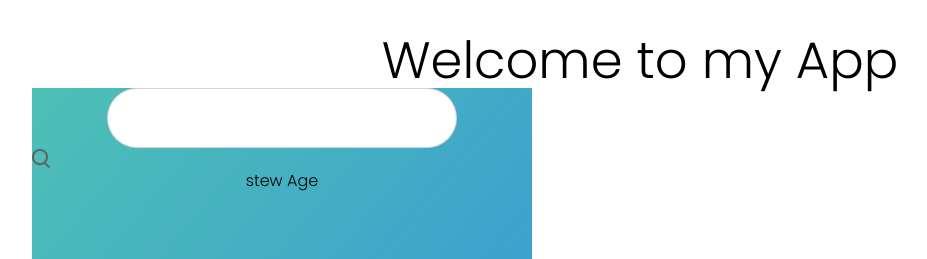
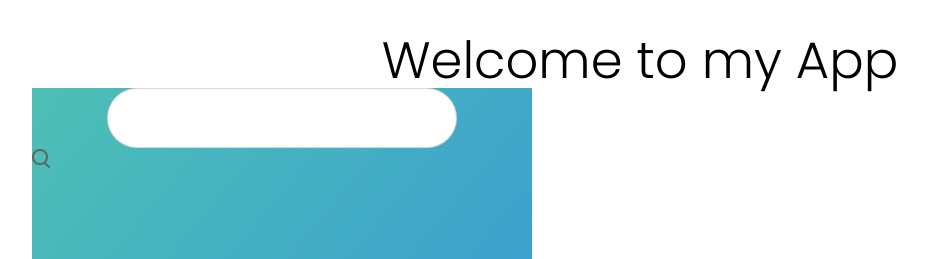
Before and after one commit to Sochuks/react-weather-app, a React (Vite) app: page / in a window 1280 px wide. Shown: the top 259 px of the page, without its empty margins (0-927 px from the left). Built offline with nearby package versions, Linux system fonts and the light colour scheme.

Commit message:
Created the Weather component for weather details

```diff
--- a/src/Components/WeatherApp/WeatherApp.jsx
+++ b/src/Components/WeatherApp/WeatherApp.jsx
@@ -1,4 +1,6 @@
 import Header from './Header'
+import Weather_details from './Weather'
+
 // Weather - Icons
 import clear_icn from '../WeatherApp/img/clear.png'
 import cloud_icn from '../WeatherApp/img/cloud.png'
@@ -13,7 +15,7 @@ const WeatherApp = () => {
     <div className='app-main flex-column mx-auto rounded-md'>
         {/* Header Component */}
         <Header />
-        <h4>stew Age</h4>
+
     </div>
   )
 }
```
Also changed, not shown: src/Components/WeatherApp/Weather.jsx (added), src/Components/new.txt (added).
